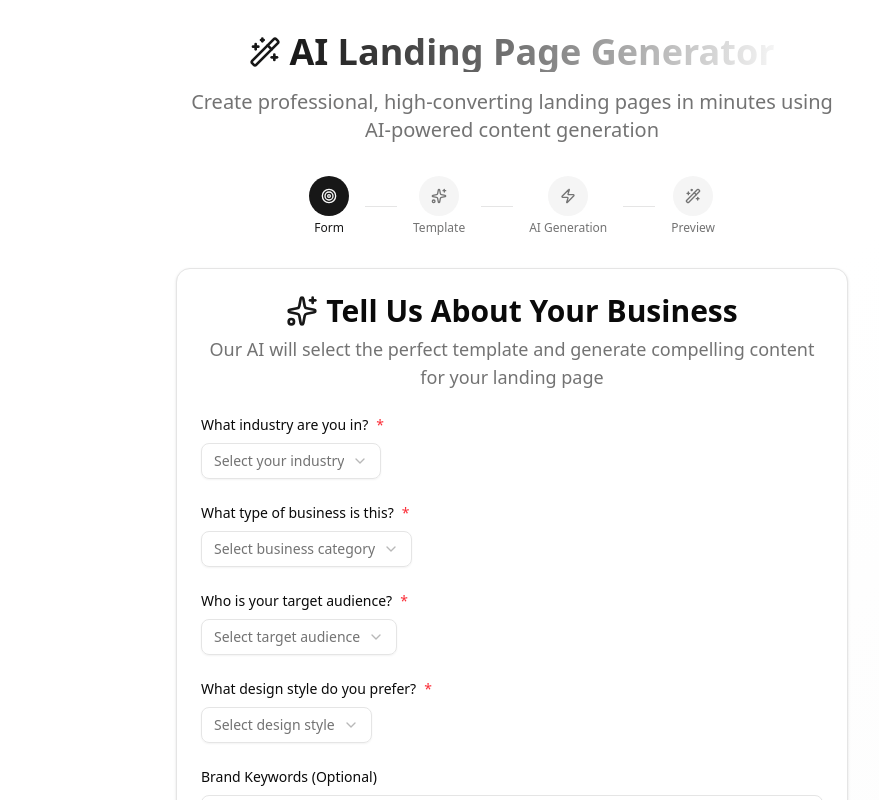
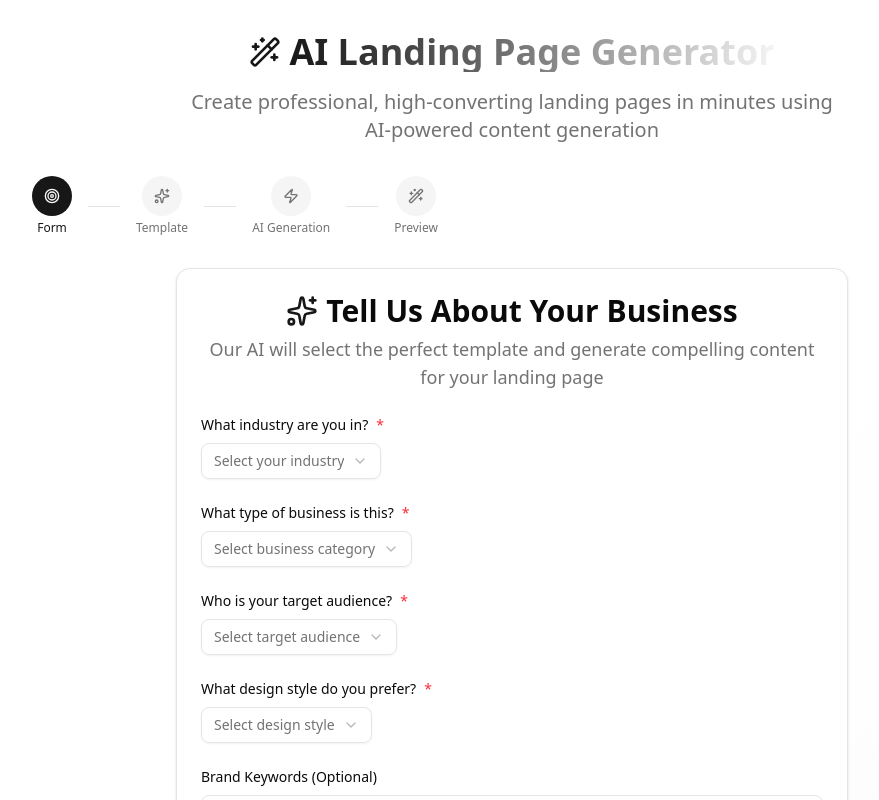
Before and after one commit to Candra0x6/Aylan, a Next.js app: page / in a window 1280 px wide. Shown: the top 800 px of the page, without its empty margins (128-1007 px from the left). Built offline with nearby package versions, Linux system fonts and the light colour scheme; a web font is replaced by a local one.

Commit message:
refactor: adjust layout and spacing in AIContentGeneratorDemo and remove unnecessary details in GeneratedLandingPage

```diff
--- a/src/components/examples/AIContentGeneratorDemo.tsx
+++ b/src/components/examples/AIContentGeneratorDemo.tsx
@@ -98,8 +98,8 @@ export const AIContentGeneratorDemo: React.FC = () => {
         </div>
 
         {/* Progress Steps */}
-        <div className="flex items-center justify-center mb-8">
-          <div className="flex items-center space-x-4">
+        <div className="flex items-center justify-start mb-8  ">
+          <div className="flex items-center space-x-4 ml-36">
             <StepIndicator
               step={1}
               title="Form"
@@ -148,7 +148,7 @@ export const AIContentGeneratorDemo: React.FC = () => {
         )}
 
         {/* Main Content */}
-        <div className="max-w-6xl mx-auto">
+        <div className=" mx-auto">
           {generationState.step === 'form' && (
             <SimpleLandingPageForm
               onSubmit={handleFormSubmit}
--- a/src/components/preview/GeneratedLandingPage.tsx
+++ b/src/components/preview/GeneratedLandingPage.tsx
@@ -137,11 +137,7 @@ export const GeneratedLandingPage: React.FC<GeneratedLandingPageProps> = ({
             <CheckCircle2 className="h-5 w-5" />
             Landing Page Generated Successfully!
           </CardTitle>
-          <CardDescription>
-            Using template: <strong>{template.template.name}</strong> ({template.template.category}/{template.template.style})
-            <br />
-            Match Score: <strong>{Math.round(template.matchScore * 100)}%</strong>
-          </CardDescription>
+
         </CardHeader>
       </Card>
 
```
